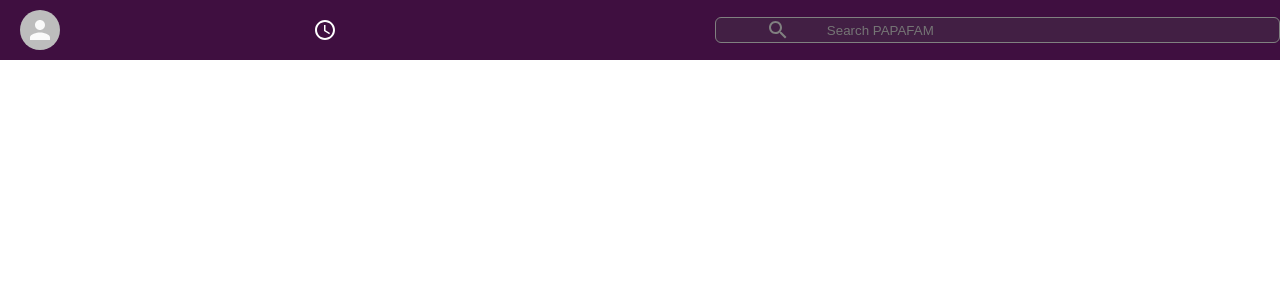
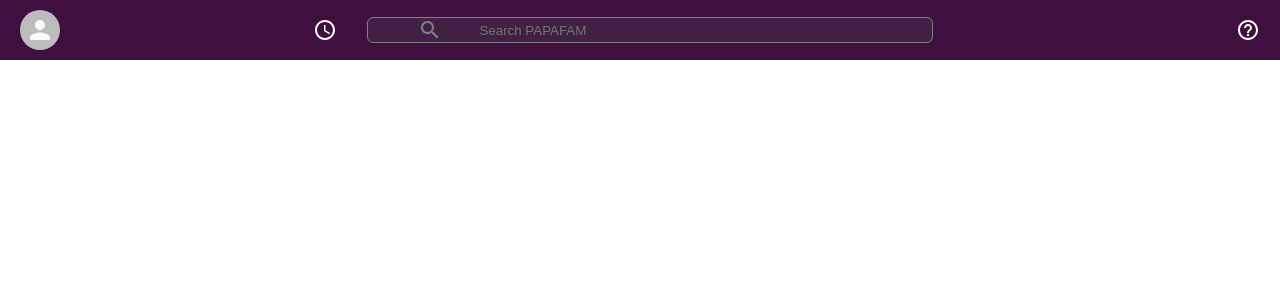
Before and after one commit to NimunB/SlackClone, a React (Create React App) app: page / in a window 1280 px wide. Shown: the top 300 px of the page. Built offline with nearby package versions, Linux system fonts and the light colour scheme.

Commit message:
Header right - done w header

```diff
--- a/src/components/Header.js
+++ b/src/components/Header.js
@@ -3,6 +3,7 @@
 import {Avatar} from "@material-ui/core";
 import AccessTimeIcon from '@material-ui/icons/AccessTime';
 import SearchIcon from '@material-ui/icons/Search';
+import HelpOutlineIcon from '@material-ui/icons/HelpOutline';
 
 function Header() {
     return <HeaderContainer>
@@ -21,12 +22,26 @@
         </HeaderSearch>
 
         {/* Header right */}
+        <HeaderRight>
+            <HelpOutlineIcon />
+        </HeaderRight>
     </HeaderContainer>
 }
 
 export default Header;
 
 // Styled components
+const HeaderRight = styled.div`
+    flex: 0.3;
+    display: flex;
+    align-items: flex-end;
+    /* icon inside goes inside */
+    > .MuiSvgIcon-root {
+            margin-left: auto;
+            margin-right: 20px;
+        }
+
+`
 const HeaderSearch = styled.div`
     flex: 0.4;
     opacity: 1;
@@ -45,7 +60,6 @@
         min-width: 30 vw;
         outline: 0; // no outline
         color: white;
-
 
 
     }
```
